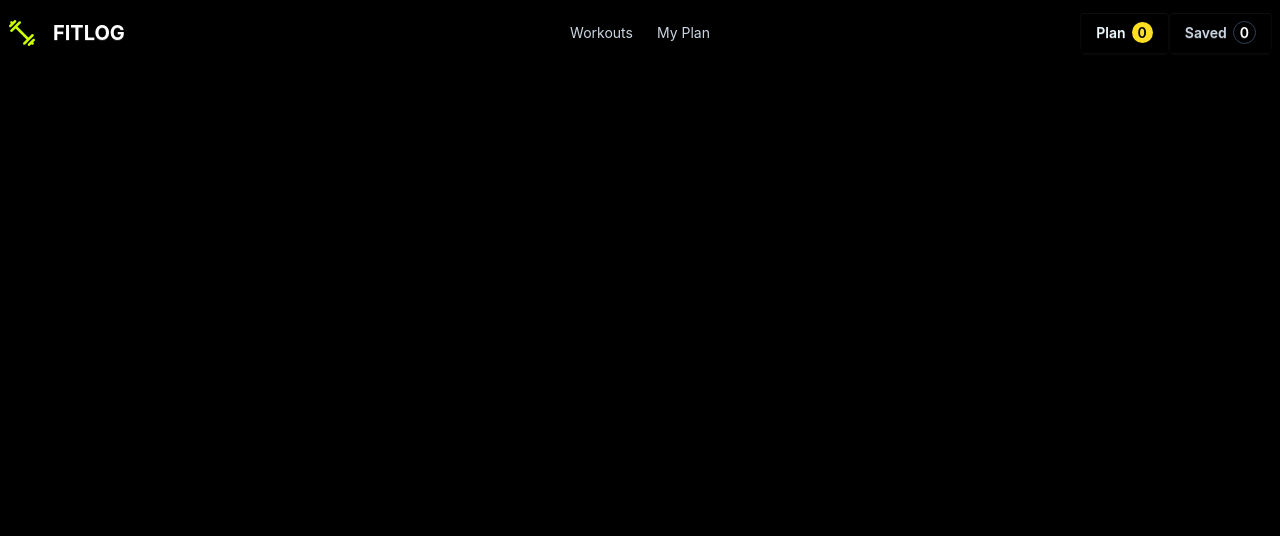
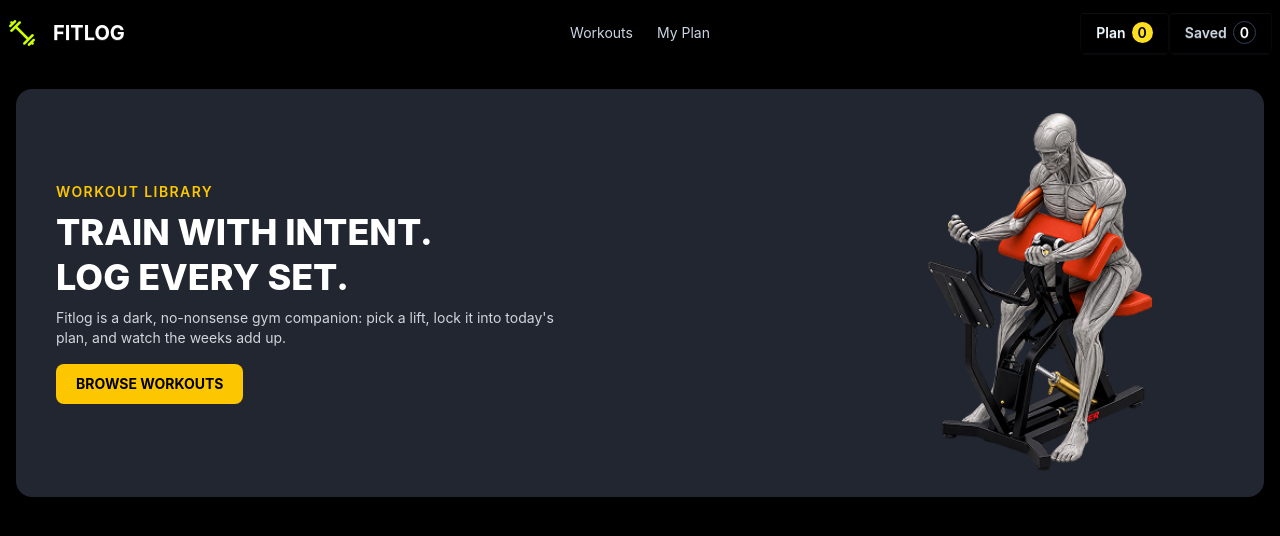
Before and after one commit to sazzad321s/Fit-Log, a Next.js app: page / in a window 1280 px wide. Shown: the top 536 px of the page. Built offline with nearby package versions, Linux system fonts and the light colour scheme.

Commit message:
banner done

```diff
--- a/src/app/page.tsx
+++ b/src/app/page.tsx
@@ -1,9 +1,10 @@
+import Hero from '@/components/Hero';
 import React from 'react';
 
 export default function Home() {
   return (
     <div>
-
+       <Hero />
     </div>
   );
 }
--- /dev/null
+++ b/src/components/Hero.tsx
@@ -0,0 +1,56 @@
+
+import Image from "next/image";
+import banner from "@/asset/banner.png";
+
+const Hero = () => {
+    return (
+        <section className="mx-auto mt-6 w-full max-w-325 px-4">
+
+            <div className="grid grid-cols-1 items-center gap-2 overflow-hidden rounded-2xl bg-[#222630] px-5 py-5 sm:px-8 sm:py-6 lg:grid-cols-2 lg:px-10 lg:py-6">
+
+                {/* Left Content */}
+                <div className="flex flex-col items-start">
+
+                    <p className="text-xs font-semibold tracking-widest text-yellow-400 sm:text-sm">
+                        WORKOUT LIBRARY
+                    </p>
+
+                    <h2 className="mt-2 text-2xl font-extrabold uppercase leading-tight text-white sm:text-3xl lg:text-4xl">
+                        TRAIN WITH INTENT.
+                        <br />
+                        LOG EVERY SET.
+                    </h2>
+
+                    <p className="mt-2 max-w-lg text-xs leading-5 text-gray-300 sm:text-sm">
+                        Fitlog is a dark, no-nonsense gym companion:
+                        pick a lift, lock it into today&apos;s plan,
+                        and watch the weeks add up.
+                    </p>
+
+                    <button
+                        className="mt-4 rounded-lg bg-yellow-400 px-5 py-2.5 text-xs font-bold text-black transition hover:bg-yellow-300 sm:text-sm"
+                    >
+                        BROWSE WORKOUTS
+                    </button>
+
+                </div>
+
+                {/* Right Image */}
+                <div className="flex items-center justify-center lg:justify-end">
+
+                    <Image
+                        src={banner}
+                        alt="Fitlog workout banner"
+                        priority
+                        className="h-auto w-full max-w-90 object-contain"
+                    />
+
+                </div>
+
+            </div>
+
+        </section>
+    );
+};
+
+export default Hero;
```
